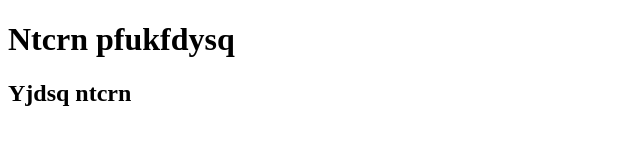
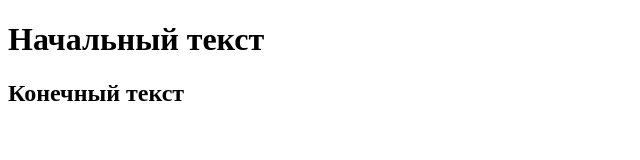
Before and after one commit to Rinemo/git-basics, a plain HTML site: page src/index.html in a window 1280 px wide. Shown: the whole page, without its empty margins (0-640 px from the left). Drawn offline with Linux system fonts and the light colour scheme.

Commit message:
Update index.html

```diff
--- a/src/index.html
+++ b/src/index.html
@@ -3,8 +3,8 @@
 <head>
     <meta charset="UTF-8">
     <title>Title</title>
-    <h1> Ntcrn pfukfdysq</h1>
-    <h2> Yjdsq ntcrn</h2>
+    <h1>Начальный текст</h1>
+    <h2> Конечный текст</h2>
 </head>
 <body>
 
```
